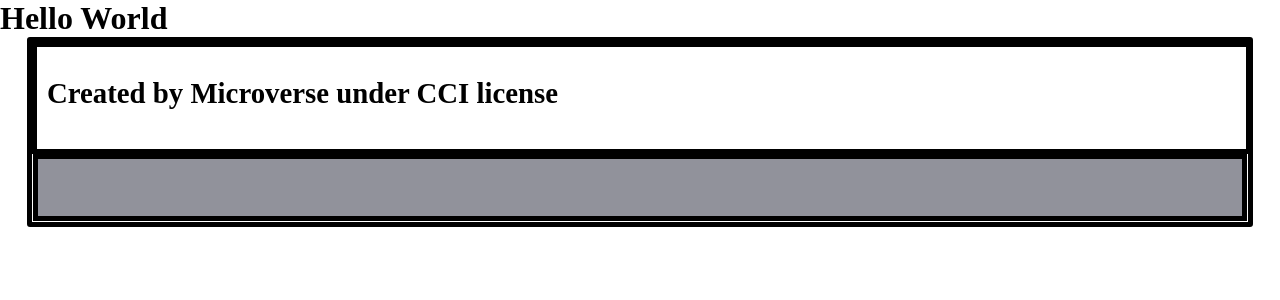
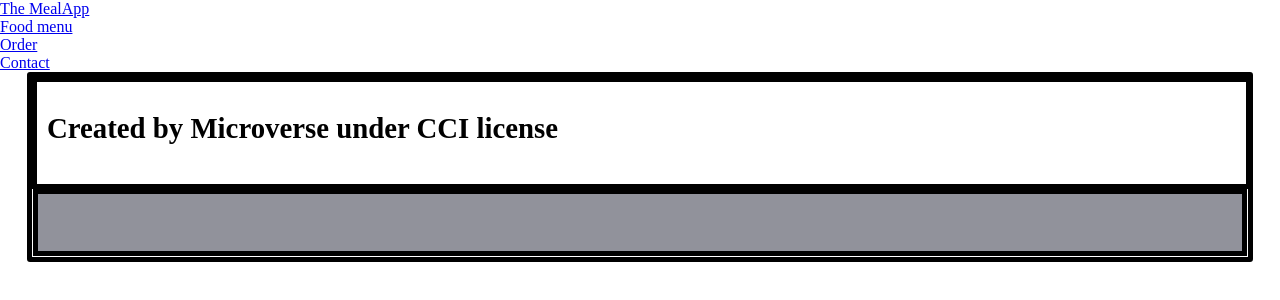
Before and after one commit to jeanbuhendwa/Meal-app, a website built with webpack: page src/index.html in a window 1280 px wide. Built offline with nearby package versions, Linux system fonts and the light colour scheme.

Commit message:
Add index html

```diff
--- a/src/index.html
+++ b/src/index.html
@@ -1,16 +1,23 @@
 <!DOCTYPE html>
 <html lang="en">
   <head>
-    <meta charset="UTF-8">
-    <meta http-equiv="X-UA-Compatible" content="IE=edge">
-    <meta name="viewport" content="width=device-width, initial-scale=1.0">
+    <meta charset="UTF-8" />
+    <meta http-equiv="X-UA-Compatible" content="IE=edge" />
+    <meta name="viewport" content="width=device-width, initial-scale=1.0" />
     <title>Js Capstone</title>
   </head>
   <body>
-    <h1>Hello World</h1>
+    <nav class="nav-menu">
+      <a href="#" id="logo-nav">The MealApp</a>
+      <ul class="list-menu">
+        <li class="list-item"><a href="#">Food menu</a></li>
+        <li class="list-item"><a href="#">Order</a></li>
+        <li class="list-item"><a href="#">Contact</a></li>
+      </ul>
+    </nav>
     <footer>
       <div class="footer-content">
-        <p> Created by Microverse under CCI license </p>
+        <p>Created by Microverse under CCI license</p>
       </div>
       <div class="footer-icon"></div>
     </footer>
```
Lines whose indentation alone changed are shown as unchanged.
